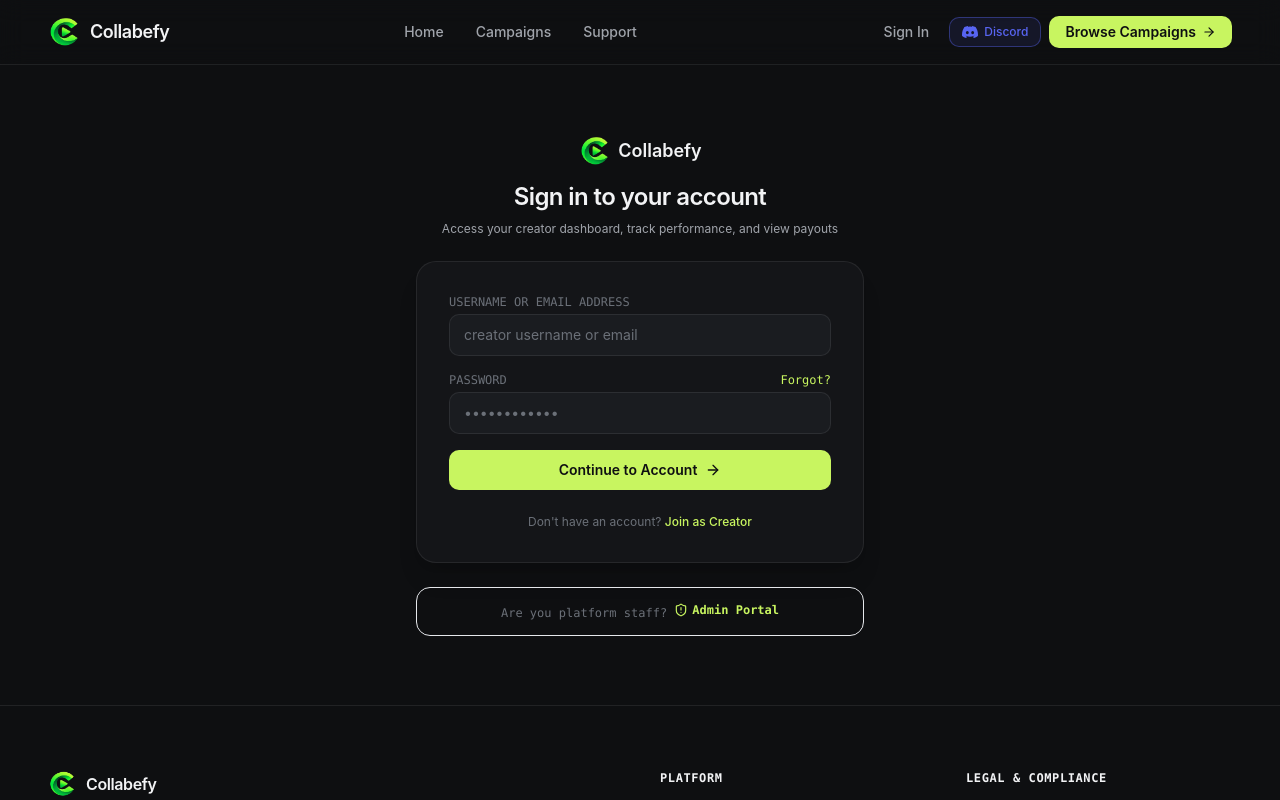
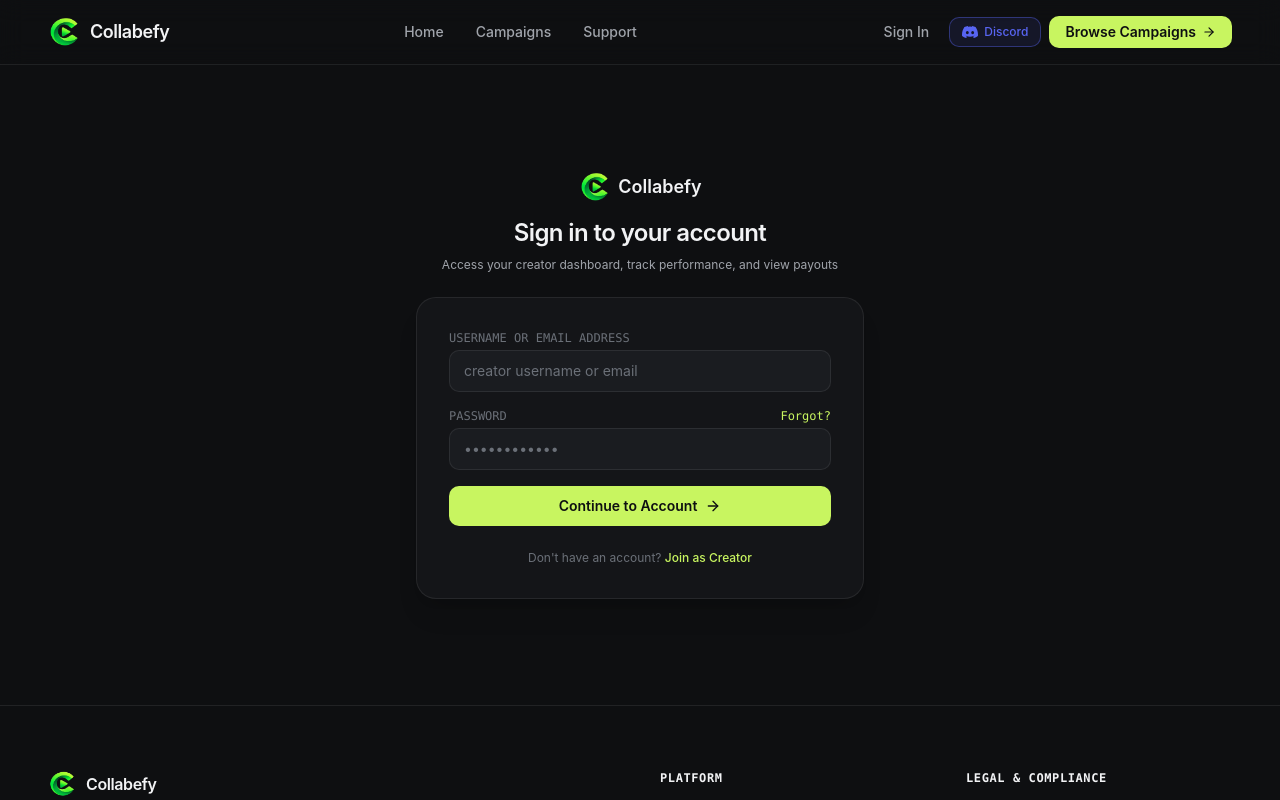
Before and after one commit to asghermehboob2f-works/Collabefy, a Next.js app: page /login in a window 1280 px wide. Shown: the top 800 px of the page. Built offline with nearby package versions, Linux system fonts and the light colour scheme.

Commit message:
fix(ui): remove public admin portal link from login page, make admin accessible strictly via direct URL

```diff
--- a/src/app/login/page.tsx
+++ b/src/app/login/page.tsx
@@ -4,7 +4,7 @@ import React, { useState, Suspense } from "react";
 import Link from "next/link";
 import { useSearchParams } from "next/navigation";
 import { siteConfig } from "@/site.config";
-import { ArrowRight, AlertTriangle, ShieldAlert } from "lucide-react";
+import { ArrowRight, AlertTriangle } from "lucide-react";
 
 const ADMIN_ROLES = ["SUPER_ADMIN", "ADMIN", "CAMPAIGN_MANAGER", "FINANCE_MANAGER", "SUPPORT_MANAGER"];
 
@@ -190,15 +190,6 @@ function LoginForm() {
             </Link>
           </div>
         </div>
-
-        {/* Administrator Portal Notice */}
-        <div className="rounded-lg border border-border/60 bg-surface-2/40 p-3.5 text-center text-xs font-mono text-text-subtle">
-          <span>Are you platform staff? </span>
-          <Link href="/admin/login" className="text-accent hover:underline inline-flex items-center gap-1 font-semibold">
-            <ShieldAlert className="w-3.5 h-3.5" />
-            <span>Admin Portal</span>
-          </Link>
-        </div>
       </div>
     </div>
   );
```
